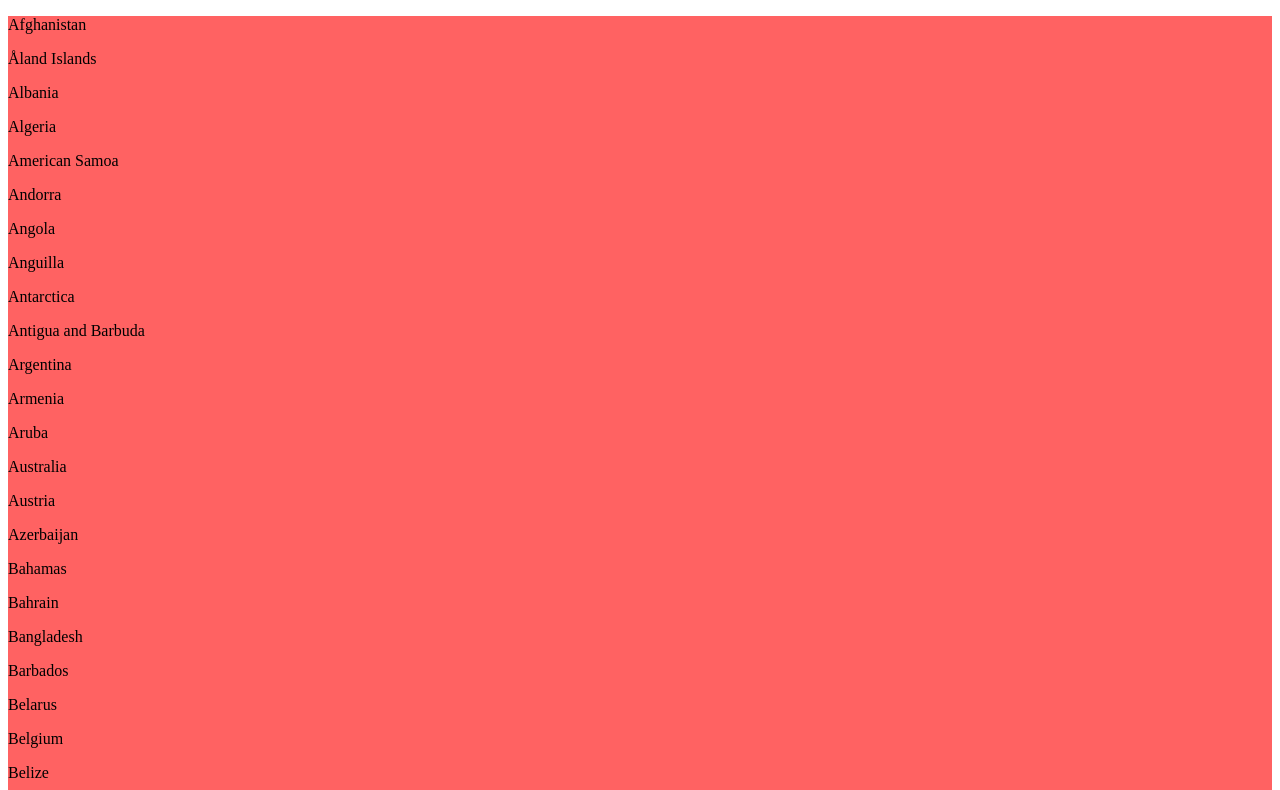
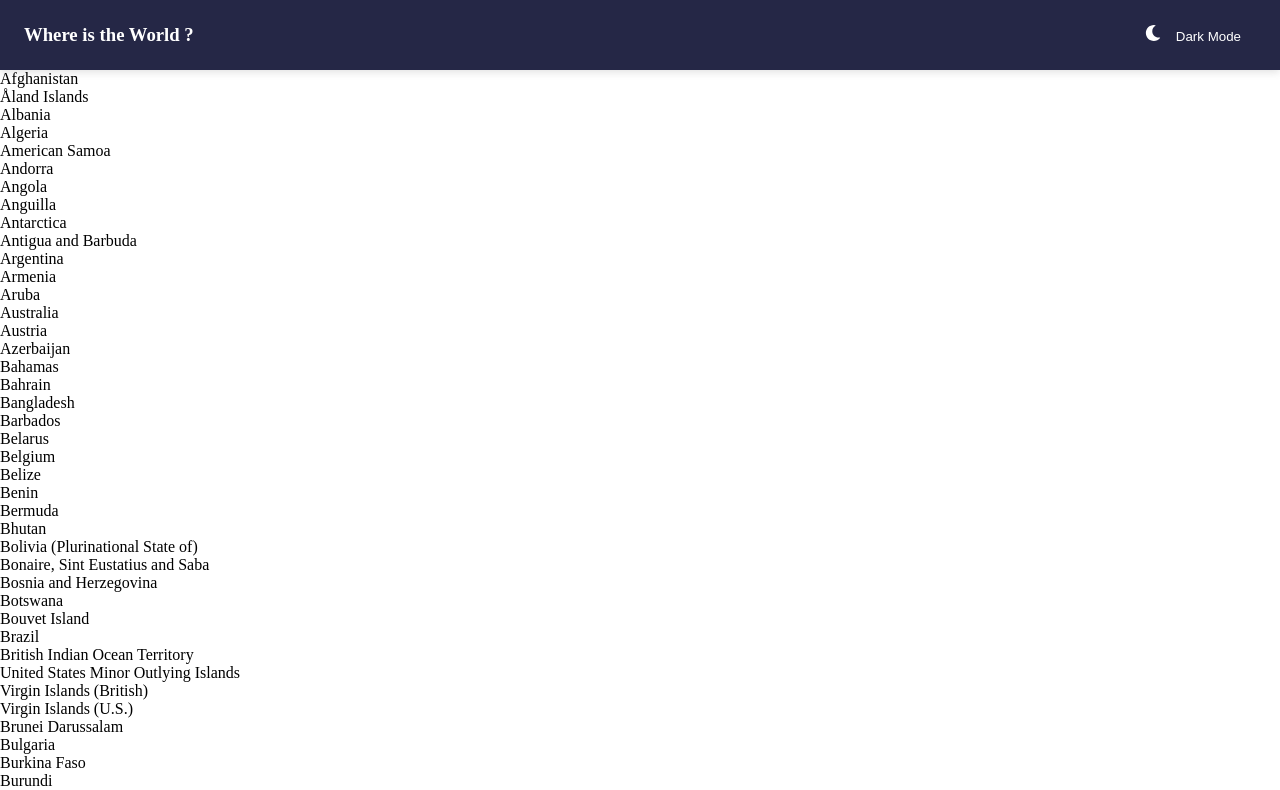
Before and after one commit to aynazheydariafshar/Aynaz-HeydariAfshar-hw19-maktab66, a React (Create React App) app in the folder ex1/: page / in a window 1280 px wide. Shown: the top 790 px of the page. Built offline with nearby package versions, Linux system fonts and the light colour scheme.

Commit message:
add context for change theme

```diff
--- a/ex1/src/App.js
+++ b/ex1/src/App.js
@@ -1,10 +1,15 @@
 import './Assests/css/App.css';
 import Country from './Components/Country';
+import Navbar from './Components/Navbar';
+import { ThemeProvider } from './Components/ThemeContext';
 
 function App() {
   return (
-    <div className="App">
-      <Country />
+    <div className='app'>
+      <ThemeProvider>
+        <Navbar />
+        <Country />
+      </ThemeProvider>
     </div>
   );
 }
--- a/ex1/src/Assests/css/App.css
+++ b/ex1/src/Assests/css/App.css
@@ -1,5 +1,46 @@
-.App {
-  background-color: rgb(255, 98, 98);
+* {
+  box-sizing: border-box;
+  margin: 0;
+  padding: 0;
+}
+
+.navbar {
+  display: flex;
+  justify-content: space-between;
+  align-items: center;
+  box-shadow: rgba(99, 99, 99, 0.2) 0px 2px 8px 0px;
+  max-width: 100%;
+  padding: 1.5rem;
+}
+
+.light {
+  background-color: rgb(37, 39, 70);
+  color: white;
+}
+
+.dark {
+  background-color: white;
+  color: rgb(37, 39, 70);
+}
+
+.light button {
+  background-color: transparent;
+  border: 0;
+  color: white;
+  margin: 0 15px;
+  cursor: pointer;
+}
+
+.dark button {
+  background-color: transparent;
+  border: 0;
+  color: rgb(37, 39, 70);
+  margin: 0 15px;
+  cursor: pointer;
+}
+
+.navbar button:hover {
+  color: rgb(255, 0, 0);
 }
 
 /*# sourceMappingURL=App.css.map */
--- a/ex1/src/Assests/scss/App.scss
+++ b/ex1/src/Assests/scss/App.scss
@@ -1,3 +1,46 @@
-.App{
-    background-color: rgb(255, 98, 98);
+@import 'variable';
+
+* {
+    box-sizing: border-box;
+    margin: 0;
+    padding: 0;
 }
+
+.navbar{
+    display: flex;
+    justify-content: space-between;
+    align-items: center;
+    box-shadow: $shadow;
+    max-width: 100%;
+    padding: 1.5rem
+}
+
+.light{
+    background-color: $dark-blue;
+    color: $light;
+}
+
+.dark{
+    background-color: $light;
+    color: $dark-blue;
+}
+
+.light button{
+    background-color: transparent;
+    border: 0;
+    color: $light;
+    margin: 0 15px;
+    cursor: pointer;
+}
+
+.dark button{
+    background-color: transparent;
+    border: 0;
+    color: $dark-blue;
+    margin: 0 15px;
+    cursor: pointer;
+}
+
+.navbar button:hover{
+    color: rgb(255, 0, 0);
+}
--- /dev/null
+++ b/ex1/src/Assests/scss/variable.scss
@@ -0,0 +1,4 @@
+$dark-blue : rgb(37, 39, 70);
+$light : white ;
+$black-text : black ;
+$shadow: rgba(99, 99, 99, 0.2) 0px 2px 8px 0px;
--- a/ex1/src/Components/Navbar.js
+++ b/ex1/src/Components/Navbar.js
@@ -1,10 +1,14 @@
-import React from 'react';
+import React, { useContext } from 'react';
+import {FaMoon} from 'react-icons/fa';
+import { ThemeContext } from './ThemeContext';
 
 const Navbar = () => {
-    return <div>
-        <h1>Where is the World ?</h1>
+    const {dark , toggleDark} = useContext(ThemeContext)
+    return <div className={ dark ? 'navbar dark' : 'navbar light'}>
+        <h3>Where is the World ?</h3>
         <div>
-            <button>Dark Mode</button>
+            <FaMoon />
+            <button onClick={e => toggleDark(e,dark)}>Dark Mode</button>
         </div>
     </div>;
 }
--- /dev/null
+++ b/ex1/src/Components/ThemeContext.js
@@ -0,0 +1,22 @@
+import React from "react";
+
+const defaultState = {
+    dark: false,
+    toggleDark: () => {},
+  }
+
+export const ThemeContext = React.createContext(defaultState);
+
+export const ThemeProvider = ({children}) => {
+    const [dark, setDark] = React.useState(false);
+
+    const toggleDark = (e, dark2) => {
+        setDark(!dark2)
+    }
+
+    return (
+        <ThemeContext.Provider value={{dark, toggleDark}}>
+            {children}
+        </ThemeContext.Provider>
+    )
+}
```
Also changed, not shown: 1 other file (tests, documents, lock files or other folders).
